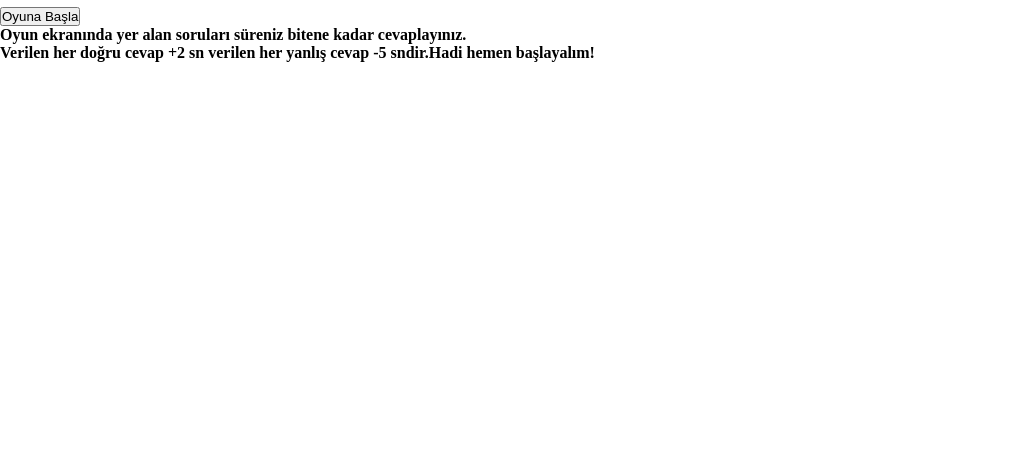
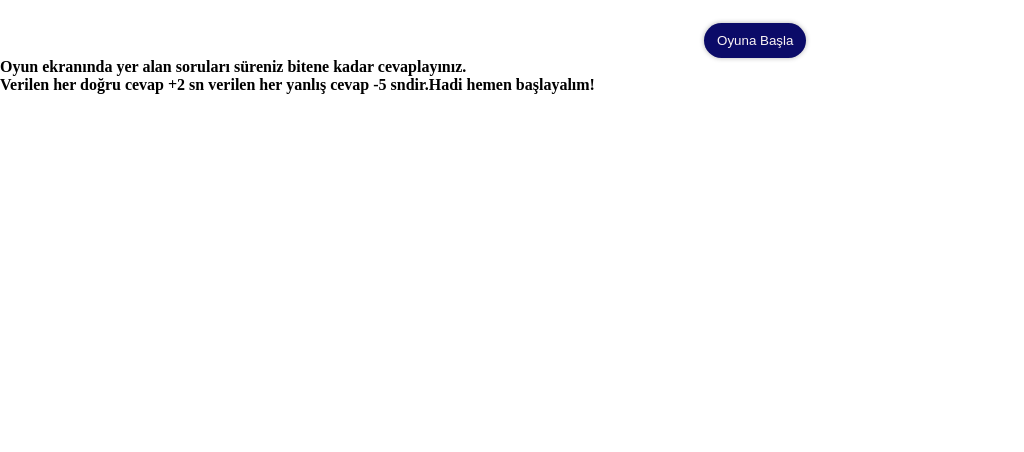
Before and after one commit to mertonderr/-ocuk-Quizi, a plain HTML site: page index.html in a window 1280 px wide. Shown: the part 348-800 px from the top of the page, without its empty margins (0-1024 px from the left). Drawn offline with Linux system fonts and the light colour scheme; a web font is replaced by a local one.

Commit message:
Buton Css

```diff
--- a/style.css
+++ b/style.css
@@ -34,3 +34,24 @@ body{
 	margin-left: 35rem;
 	margin-top: 3rem;
 }
+.buton {
+	margin-left: 44rem;
+	margin-top: 1rem;
+	 width: 8%;
+	padding: 10px;
+	background-color: #0b0b68;
+	color: rgb(251, 244, 244);
+	border: none;
+	border-radius: 20px;
+	box-shadow: 0px 0px 5px rgba(0, 0, 0, 0.3);
+	transition: all 0.1s ease-in-out;
+}
+.a{
+	text-decoration: none;
+	color: white;
+	transition: all 2s;
+}
+.buton:hover {
+	transform: translate(0px, -5px);
+	animation: titresim 0.5s linear infinite;
+}
```
